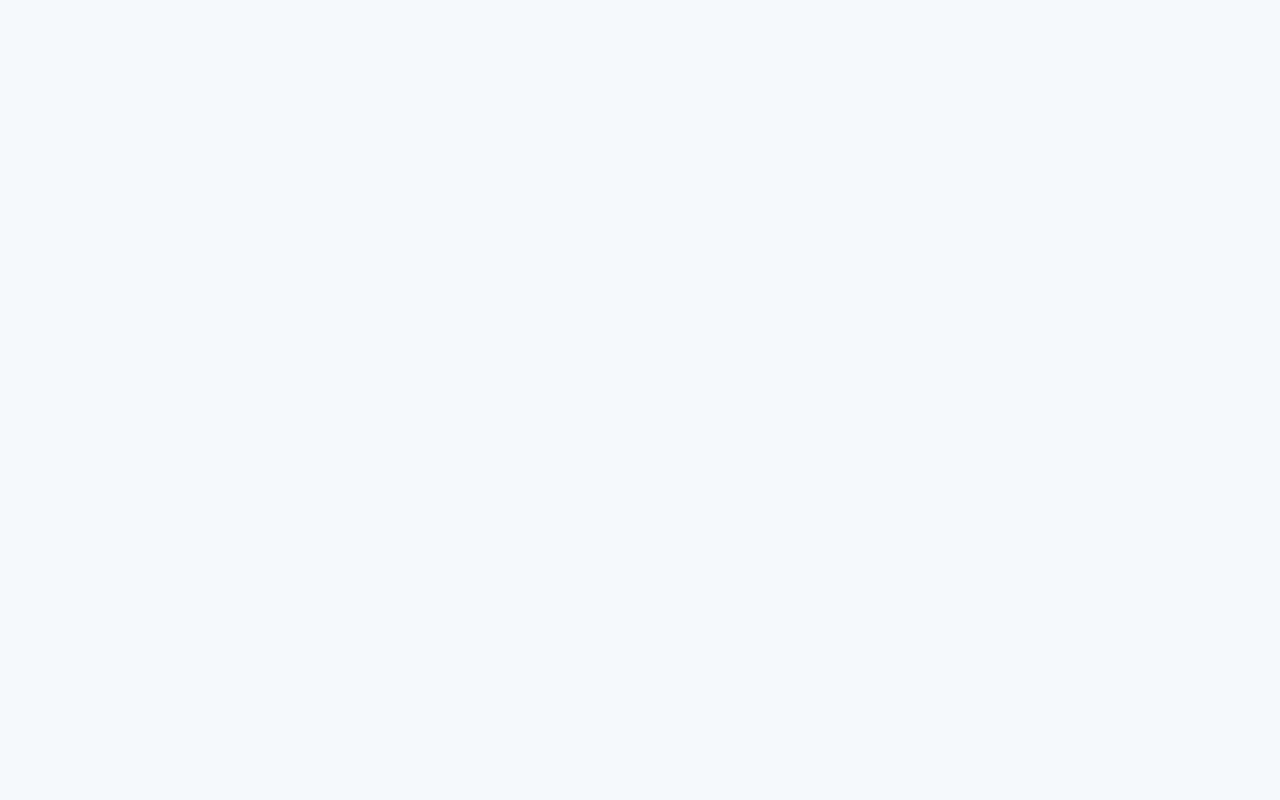
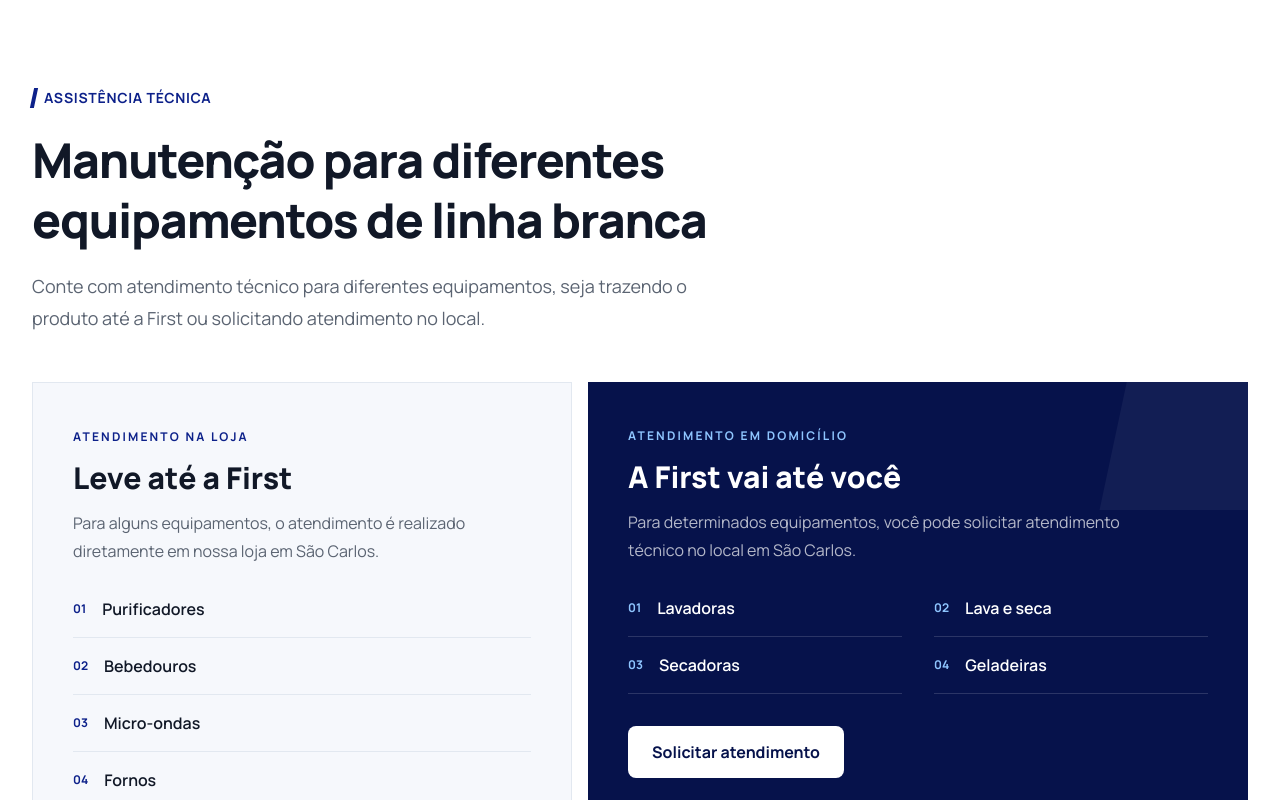
Before and after one commit to Fwrlann/first-refrigeracao, a Next.js app: page / in a window 1280 px wide. Shown: the part 1960-2760 px from the top of the page. Before the commit the page ends 1952 px from the top, so only its background shows below. Built offline with nearby package versions, Linux system fonts and the light colour scheme.

Commit message:
feat: adiciona sessão de assistência técnica responsiva

```diff
--- a/src/app/page.tsx
+++ b/src/app/page.tsx
@@ -2,6 +2,7 @@
 import { HeroSection } from "@/components/sections/HeroSection";
 import { TrustBar } from "@/components/sections/TrustBar";
 import { ProductsSection } from "@/components/sections/ProductsSection";
+import { ServicesSection } from "@/components/sections/ServicesSection";
 
 export default function Home() {
   return (
@@ -12,6 +13,7 @@
         <HeroSection />
         <TrustBar />
         <ProductsSection />
+        <ServicesSection />
       </main>
     </>
   );
--- /dev/null
+++ b/src/components/sections/ServicesSection.tsx
@@ -0,0 +1,139 @@
+const storeServices = [
+  "Purificadores",
+  "Bebedouros",
+  "Micro-ondas",
+  "Fornos",
+];
+
+const homeServices = [
+  "Lavadoras",
+  "Lava e seca",
+  "Secadoras",
+  "Geladeiras",
+];
+
+export function ServicesSection() {
+  return (
+    <section
+      id="servicos"
+      className="scroll-mt-20 bg-surface py-16 md:py-20 lg:py-24"
+    >
+      <div className="mx-auto w-full max-w-7xl px-5 sm:px-6 lg:px-8">
+        {/* Cabeçalho */}
+        <div className="max-w-3xl">
+          <span className="inline-flex items-center gap-2 text-xs font-bold uppercase tracking-wider text-brand-accent sm:text-sm">
+            <span
+              aria-hidden="true"
+              className="h-4 w-1 -skew-x-12 bg-brand-accent sm:h-5"
+            />
+
+            Assistência técnica
+          </span>
+
+          <h2 className="mt-4 text-3xl font-extrabold leading-tight tracking-tight text-foreground sm:text-4xl lg:text-5xl">
+            Manutenção para diferentes equipamentos de linha branca
+          </h2>
+
+          <p className="mt-5 max-w-2xl text-base leading-7 text-muted-foreground sm:text-lg sm:leading-8">
+            Conte com atendimento técnico para diferentes equipamentos, seja
+            trazendo o produto até a First ou solicitando atendimento no local.
+          </p>
+        </div>
+
+        {/* Tipos de atendimento */}
+        <div className="mt-10 grid gap-4 lg:mt-12 lg:grid-cols-[0.9fr_1.1fr]">
+          {/* Atendimento na loja */}
+          <div className="relative overflow-hidden border border-border bg-background p-5 sm:p-8 lg:p-10">
+            <span className="text-xs font-bold uppercase tracking-[0.18em] text-brand-accent">
+              Atendimento na loja
+            </span>
+
+            <h3 className="mt-3 text-[26px] font-extrabold leading-tight text-foreground sm:text-3xl">
+              Leve até a First
+            </h3>
+
+            <p className="mt-3 max-w-md leading-7 text-muted-foreground">
+              Para alguns equipamentos, o atendimento é realizado diretamente
+              em nossa loja em São Carlos.
+            </p>
+
+            <ul className="mt-6 divide-y divide-border sm:mt-8">
+              {storeServices.map((service, index) => (
+                <li
+                  key={service}
+                  className="flex items-center gap-4 py-3.5 first:pt-0 sm:py-4"
+                >
+                  <span className="text-xs font-bold text-brand-accent">
+                    {String(index + 1).padStart(2, "0")}
+                  </span>
+
+                  <span className="font-semibold text-foreground">
+                    {service}
+                  </span>
+                </li>
+              ))}
+            </ul>
+
+            <a
+              href="https://wa.me/551633677184?text=Ol%C3%A1%21%20Gostaria%20de%20solicitar%20informa%C3%A7%C3%B5es%20sobre%20assist%C3%AAncia%20t%C3%A9cnica%20na%20loja."
+              target="_blank"
+              rel="noreferrer"
+              className="mt-8 inline-flex min-h-12 w-full items-center justify-center rounded-lg border border-border bg-surface px-6 py-3.5 text-center font-bold text-foreground transition-colors hover:border-brand hover:text-brand sm:w-auto"
+            >
+              Consultar atendimento
+            </a>
+          </div>
+
+          {/* Atendimento em domicílio */}
+          <div className="relative overflow-hidden bg-brand-dark p-5 text-white sm:p-8 lg:p-10">
+            <div
+              aria-hidden="true"
+              className="absolute -right-12 -top-12 h-36 w-36 -skew-x-12 bg-white/5 sm:-right-16 sm:-top-16 sm:h-48 sm:w-48"
+            />
+
+            <div className="relative">
+              <span className="text-xs font-bold uppercase tracking-[0.18em] text-blue-300">
+                Atendimento em domicílio
+              </span>
+
+              <h3 className="mt-3 text-[26px] font-extrabold leading-tight sm:text-3xl">
+                A First vai até você
+              </h3>
+
+              <p className="mt-3 max-w-lg leading-7 text-white/70">
+                Para determinados equipamentos, você pode solicitar atendimento
+                técnico no local em São Carlos.
+              </p>
+
+              <ul className="mt-6 grid gap-x-8 sm:mt-8 sm:grid-cols-2">
+                {homeServices.map((service, index) => (
+                  <li
+                    key={service}
+                    className="flex items-center gap-4 border-b border-white/15 py-3.5 first:pt-0 sm:py-4 sm:[&:nth-child(2)]:pt-0"
+                  >
+                    <span className="text-xs font-bold text-blue-300">
+                      {String(index + 1).padStart(2, "0")}
+                    </span>
+
+                    <span className="font-semibold">
+                      {service}
+                    </span>
+                  </li>
+                ))}
+              </ul>
+
+              <a
+                href="https://wa.me/551633677184?text=Ol%C3%A1%21%20Gostaria%20de%20solicitar%20um%20or%C3%A7amento%20para%20assist%C3%AAncia%20t%C3%A9cnica%20em%20domic%C3%ADlio."
+                target="_blank"
+                rel="noreferrer"
+                className="mt-8 inline-flex min-h-12 w-full items-center justify-center rounded-lg bg-white px-6 py-3.5 text-center font-bold text-brand-dark transition-transform duration-200 hover:scale-[1.02] sm:w-auto"
+              >
+                Solicitar atendimento
+              </a>
+            </div>
+          </div>
+        </div>
+      </div>
+    </section>
+  );
+}
```
